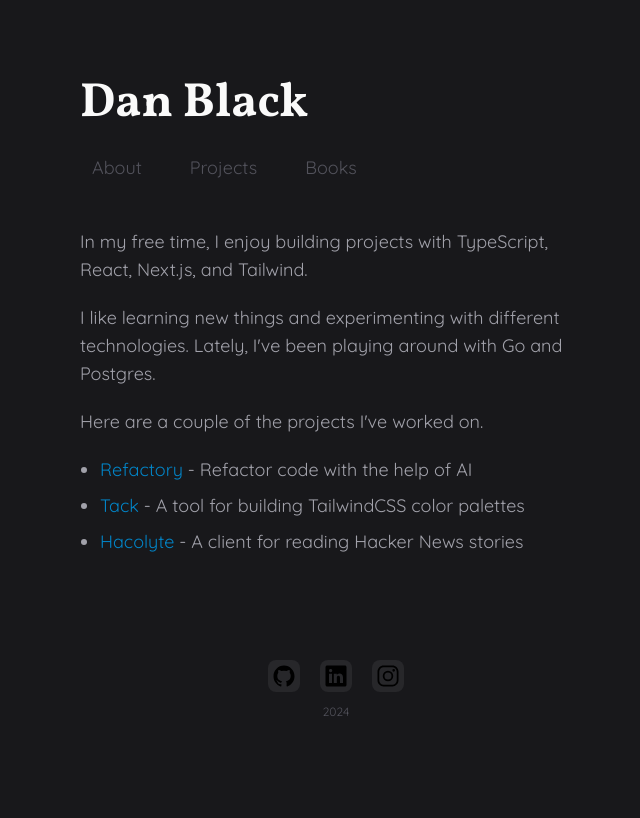
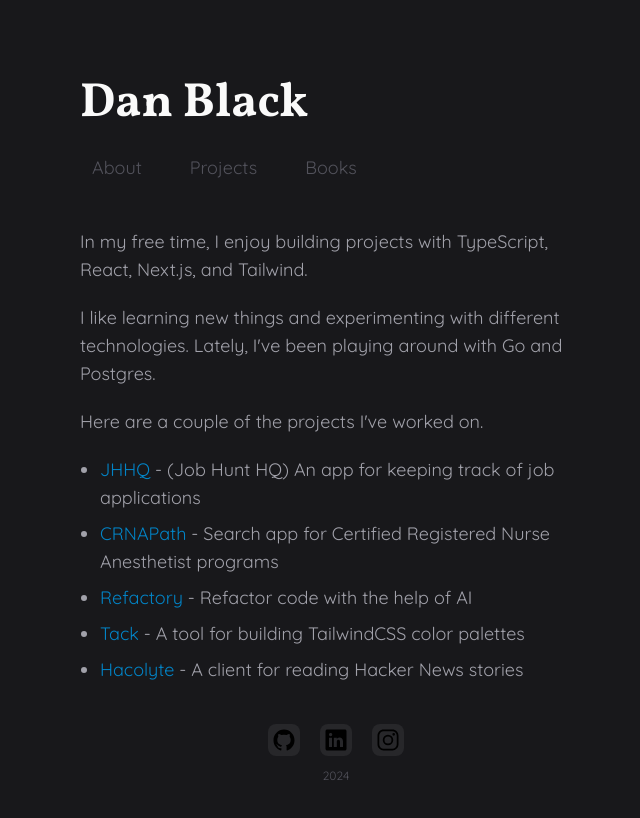
Before and after one commit to daniel-black/dbv3, a Next.js app: page /projects in a window 1280 px wide. Shown: the top 818 px of the page, without its empty margins (304-944 px from the left). Built offline with nearby package versions, Linux system fonts and the light colour scheme.

Commit message:
add recent projects and book rec

```diff
--- a/app/projects/page.tsx
+++ b/app/projects/page.tsx
@@ -12,6 +12,28 @@ export default function ProjectsPage() {
       </p>
       <p>Here are a couple of the projects I&apos;ve worked on.</p>
       <ul className="space-y-2 list-disc ml-5">
+        <li>
+          <a
+            href="https://jhhq.vercel.app"
+            target="_blank"
+            rel="noreferrer"
+            className="link"
+          >
+            JHHQ
+          </a>{" "}
+          - (Job Hunt HQ) An app for keeping track of job applications
+        </li>
+        <li>
+          <a
+            href="https://crnapath.com"
+            target="_blank"
+            rel="noreferrer"
+            className="link"
+          >
+            CRNAPath
+          </a>{" "}
+          - Search app for Certified Registered Nurse Anesthetist programs
+        </li>
         <li>
           <a
             href="https://userefactory.com"
```
Also changed, not shown: data.ts (+26 -21 lines).
